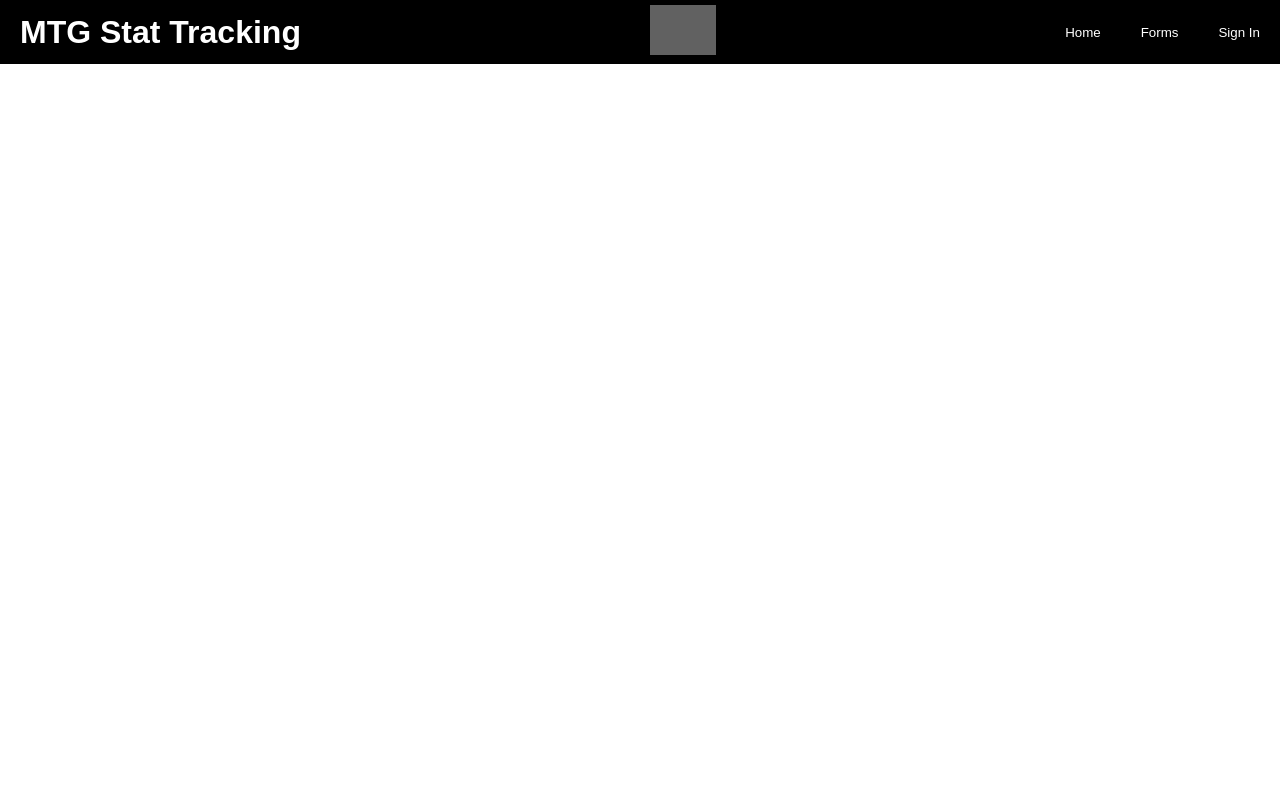
After one commit to pl23/mtg_app, a Django app: template MTG/main/templates/base_template.html in a window 1280 px wide. The commit adds this page. Run offline with Django 5.2, Linux system fonts and the light colour scheme; the template is opened without the code that fills it, so the values that code supplies are empty; grey boxes are pictures that could not be loaded.

Commit message:
Implemented a main template containing the header and modified home page to extend this template.

```diff
--- a/MTG/main/static/home.css
+++ b/MTG/main/static/home.css
@@ -1,13 +1,19 @@
 *{
     box-sizing: border-box;
+    --header-height: 8%;
+}
+
+html{
+    height:100%;
 }
 
 body{
     /* background-color: #00ffff; */
-    background-color: #bbb;
+    /* background-color: #bbb; */
     font-family: sans-serif;
     padding: 0px;
     margin: 0px;
+    height:100%;
 }
 
 header{
@@ -29,6 +35,8 @@ header{
     background-color: black;
     color: white;
     white-space: nowrap;
+
+    height: var(--header-height);
 }
 
 #page-title{
@@ -44,6 +52,7 @@ header{
     background-color: white;
 } */
 
+/* TODO: Fix the below two styles so that the logo is centered vertically */
 #planeswalker-logo-container{
     display: flex;
     align-self: stretch;
@@ -103,19 +112,17 @@ header{
 
 main{
     width: 100%;
-    height: 1500px;
-    border: 3px dashed blue;
-    background: linear-gradient(red, yellow);
-}
-
-section{
-    margin: 20px;
+    height: calc(100% - var(--header-height))
+    /* height: 1500px; */
+    /* border: 3px dashed blue; */
+    /* background: linear-gradient(red, yellow); */
 }
 
 footer{
-    position: sticky;
-    bottom: 0;
-    width: 100%
+    width: 100%;
+    height: 100px;
+    background-color: black;
+    color:white;
 }
 
 /* Makes header scroll away when screen is not that wide */
--- /dev/null
+++ b/MTG/main/templates/base_template.html
@@ -0,0 +1,48 @@
+{% load static %}
+<!DOCTYPE html>
+<html lang="en">
+<head>
+    <meta charset="UTF-8">
+    <meta name="viewport" content="width=device-width, initial-scale=1.0">
+    <title>{% block title %}{% endblock %}</title>
+    <link rel="stylesheet" href="{% static 'home.css' %}">
+    {% block links %}
+    {% endblock %}
+
+</head>
+
+<body>
+    <header>
+        <!-- <a href="main_page.html"> -->
+            <h1 id="page-title">MTG Stat Tracking</h1>
+        <!-- </a> -->
+        <!-- <div class="test"></div> -->
+        <div id="planeswalker-logo-container">
+            <img src="https://upload.wikimedia.org/wikipedia/commons/5/5e/MTG_%28PW%29.svg" alt="" id="planeswalker-logo">
+        </div>
+        <ul class="nav-menu">
+            <li class="nav-menu-item">
+                <a href="../home/">
+                    <button class="nav-button">Home</button>
+                </a>
+            </li>
+            <li class="nav-menu-item">
+                <a href="../forms/">
+                    <button class="nav-button">Forms</button>
+                </a>
+            </li>
+            <li class="nav-menu-item">
+                <a href="../sign_in/">
+                    <button class="nav-button">Sign In</button>
+                </a>
+            </li>
+        </ul>
+    </header>
+    <main>
+        {% block content %}
+
+        {% endblock %}
+    </main>
+</body>
+
+</html>
```
Also changed, not shown: MTG/main/templates/home.html (+7 -51 lines).
